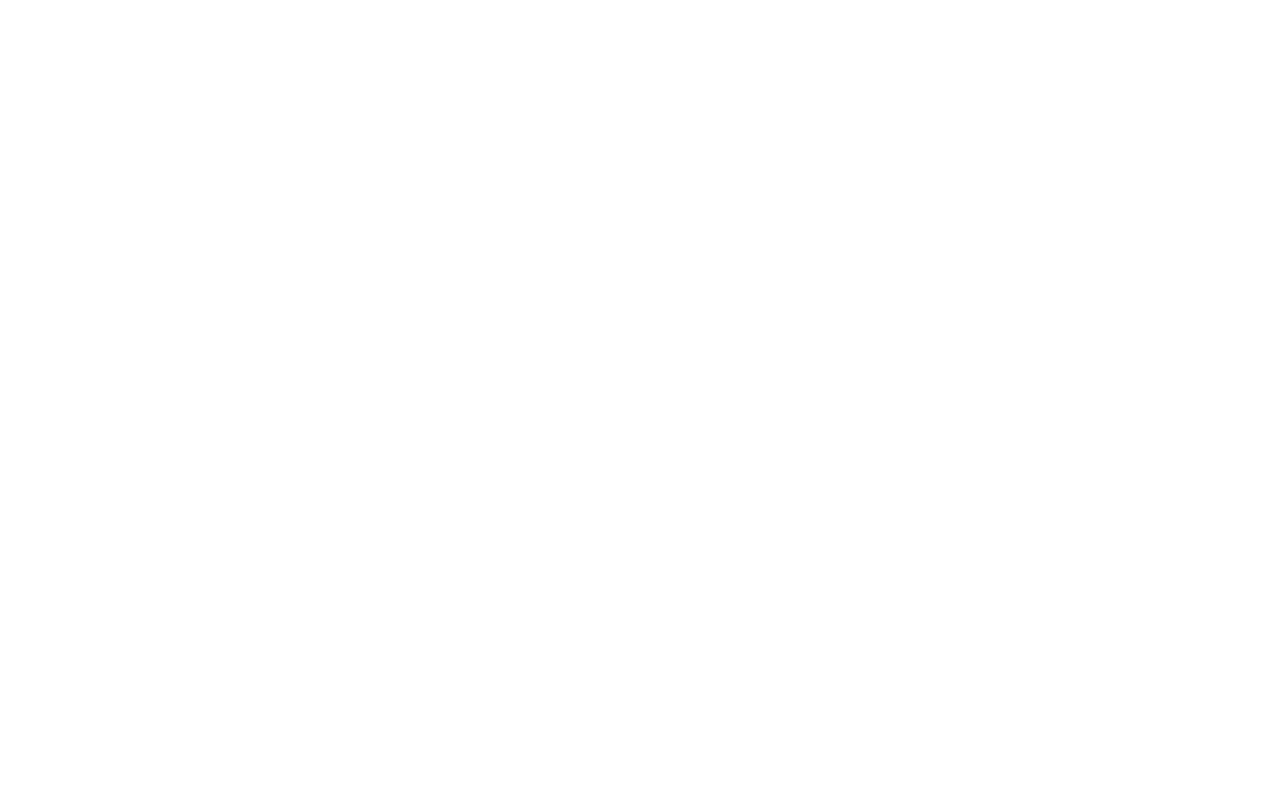
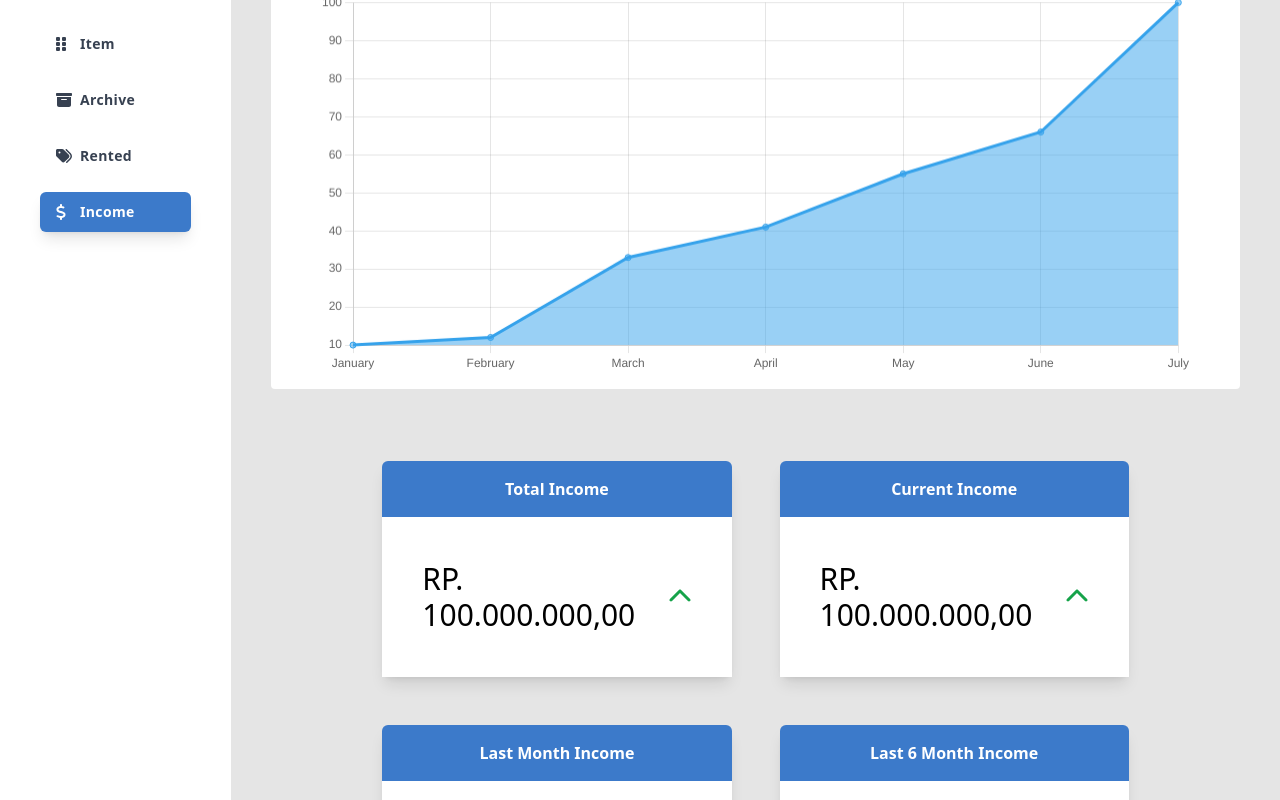
Before and after one commit to Hannon-App/FrontEnd, a React (Vite) app: page /income-tenant in a window 1280 px wide. Before the commit this address had no page. Shown: the part 200-1000 px from the top of the page. Before the commit the page ends 800 px from the top, so only its background shows below. Built offline with nearby package versions, Linux system fonts and the light colour scheme.

Commit message:
feat: tenant page UI

```diff
--- a/package.json
+++ b/package.json
@@ -20,6 +20,7 @@
     "js-cookie": "^3.0.5",
     "js-cookies": "^1.0.4",
     "react": "^18.2.0",
+    "react-chartjs-2": "^5.2.0",
     "react-dom": "^18.2.0",
     "react-icons": "^4.11.0",
     "react-router-dom": "^6.16.0",
--- a/src/App.tsx
+++ b/src/App.tsx
@@ -1,12 +1,16 @@
 // import React from 'react';
 import { BrowserRouter, Route, Routes } from "react-router-dom";
+
+import AdminDashboard from "./pages/Admin/Index";
+import Layout from "./components/Layout";
+import LoginAdmin from "./pages/Auth/LoginAdmin";
+import TenantArchive from "./pages/Tenant/TenantArchive/TenantArchive";
+import TenantDashboard from "./pages/Tenant/TenantDashboard/TenantDashboard";
+import TenantIncome from "./pages/Tenant/TenantIncome/TenantIncome";
+import TenantItem from "./pages/Tenant/TenantItem/TenantItem";
+import TenantManagement from "./pages/Admin/TenantManagement/Index";
+import TenantRented from "./pages/Tenant/TenantRented/TenantRented";
 import axios from "axios";
-
-import LoginAdmin from "./pages/Auth/LoginAdmin";
-import AdminDashboard from "./pages/Admin/Index";
-import TenantManagement from "./pages/Admin/TenantManagement/Index";
-import Layout from "./components/Layout";
-import TenantDashboard from "./pages/Tenant/TenantDashboard/TenantDashboard";
 
 const App = () => {
   axios.defaults.baseURL = "https://hannonapp.site/";
@@ -20,6 +24,10 @@
           <Route path="/LoginAdmin" element={<LoginAdmin />} />
           <Route path="/" element={<Layout />}>
             <Route path="/dashboard-tenant" element={<TenantDashboard />} />
+            <Route path="/item-tenant" element={<TenantItem />} />
+            <Route path="/archive-tenant" element={<TenantArchive />} />
+            <Route path="/rented-tenant" element={<TenantRented />} />
+            <Route path="/income-tenant" element={<TenantIncome />} />
           </Route>
         </Routes>
       </BrowserRouter>
--- a/src/components/Card.tsx
+++ b/src/components/Card.tsx
@@ -2,20 +2,26 @@
   title: string;
   text: string | any;
   color: string;
+  custom?: boolean;
+  customItem?: any;
+  width?: string;
 }
-const Card: React.FC<Card> = ({ title, text, color }) => {
+const Card: React.FC<Card> = ({ title, text, color, customItem, custom, width }) => {
   return (
-    <div className="w-80 shadow-lg rounded-md">
-  <div className={`px-8 py-4 ${color} rounded-t-md flex items-center justify-center`}>
-    <h1 className="font-semibold text-md text-white">{title}</h1>
-  </div>
-  <div className="flex justify-center h-40 items-center flex-col h-full"> {/* Add flex class here */}
-    <h1 className="font-semibold text-6xl">{text}</h1>
-  </div>
-</div>
-
-
-
+    <div className={`${width ? width : "w-80"}  shadow-lg rounded-md`}>
+      <div
+        className={`px-8 py-4 ${color} rounded-t-md flex items-center justify-center`}
+      >
+        <h1 className="font-semibold text-md text-white">{title}</h1>
+      </div>
+      {custom ? (
+        customItem()
+      ) : (
+        <div className="flex justify-center items-center flex-col h-40 bg-white">
+          <h1 className="font-semibold text-6xl">{text}</h1>
+        </div>
+      )}
+    </div>
   );
 };
 
--- /dev/null
+++ b/src/components/LineChart.tsx
@@ -0,0 +1,63 @@
+import {
+    CategoryScale,
+    Chart as ChartJS,
+    Filler,
+    Legend,
+    LineElement,
+    LinearScale,
+    PointElement,
+    Title,
+    Tooltip,
+} from 'chart.js';
+
+import { Line } from 'react-chartjs-2';
+import React from 'react'
+
+type Props = {}
+
+ChartJS.register(
+    CategoryScale,
+    LinearScale,
+    PointElement,
+    LineElement,
+    Title,
+    Tooltip,
+    Filler,
+    Legend
+  );
+
+  export const options = {
+    responsive: true,
+    plugins: {
+      legend: {
+        position: 'top' as const,
+      },
+      title: {
+        display: true,
+        text: 'Chart.js Line Chart',
+      },
+    },
+  };
+
+  const labels = ['January', 'February', 'March', 'April', 'May', 'June', 'July'];
+
+  export const data = {
+    labels,
+    datasets: [
+      {
+        fill: true,
+        label: 'Dataset 2',
+        data: [10,12,33,41,55,66,100],
+        borderColor: 'rgb(53, 162, 235)',
+        backgroundColor: 'rgba(53, 162, 235, 0.5)',
+      },
+    ],
+  };
+
+const LineChart = (props: Props) => {
+  return (
+    <Line options={options} data={data} />
+  )
+}
+
+export default LineChart
--- a/src/components/Sidebar.tsx
+++ b/src/components/Sidebar.tsx
@@ -1,13 +1,14 @@
+import { Link, useLocation } from "react-router-dom";
 import { faBoxArchive, faDollarSign, faGauge, faGripVertical, faTags } from "@fortawesome/free-solid-svg-icons";
 
 import { FontAwesomeIcon } from "@fortawesome/react-fontawesome";
-import { Link } from "react-router-dom";
 import Logo from "../assets/Hannon.svg";
 import React from "react";
 
 type Props = {};
 
 const Sidebar = (props: Props) => {
+  const location = useLocation();
   const sideLink = [
     {
       to: "/dashboard-tenant",
@@ -48,7 +49,7 @@
               <div
                 className={`cursor-pointer w-full flex items-center py-2 px-4 rounded-md hover:w-auto hover:bg-bgBtn text-gray-700 hover:animations hover:text-white ${
                   location.pathname === element.to
-                    ? "bg-bgBtn  rounded-xl shadow-lg text-white font-bold"
+                    ? "bg-bgBtn  rounded-md shadow-lg text-white font-bold"
                     : "font-semibold"
                 }`}
               >
--- /dev/null
+++ b/src/pages/Tenant/TenantArchive/TenantArchive.tsx
@@ -0,0 +1,54 @@
+import { FontAwesomeIcon } from '@fortawesome/react-fontawesome'
+import React from 'react'
+
+type Props = {}
+
+const TenantArchive = (props: Props) => {
+  return (
+    <div className="p-10 h-full">
+      <div className="w-full pb-10">
+        <div>
+          <h1 className="font-semibold text-2xl">List Archive</h1>
+        </div>
+      </div>
+      <div className="py-2 px-12 w-full bg-white rounded">
+        <div className="relative overflow-x-auto">
+          <table className="w-full text-sm text-left  font-semibold">
+            <thead className="text-md uppercase border-b-2">
+              <tr>
+                <th scope="col" className="px-6 py-3">
+                  Name
+                </th>
+                <th scope="col" className="px-6 py-3">
+                  Stocks
+                </th>
+                <th scope="col" className="px-6 py-3">
+                  Type
+                </th>
+                <th scope="col" className="px-6 py-3">
+                  Action
+                </th>
+              </tr>
+            </thead>
+            <tbody className="text-gray-800">
+              <tr className="bg-white border-b hover:bg-gray-300">
+                <td scope="row" className="px-6 py-4 whitespace-nowrap">
+                  Bag
+                </td>
+                <td className="px-6 py-4">2</td>
+                <td className="px-6 py-4">Bag</td>
+                <td className="px-6 py-4 flex gap-5">
+                  <div className="text-green-800 cursor-pointer">
+                    Unarchive
+                  </div>
+                </td>
+              </tr>
+            </tbody>
+          </table>
+        </div>
+      </div>
+    </div>
+  )
+}
+
+export default TenantArchive
--- /dev/null
+++ b/src/pages/Tenant/TenantIncome/TenantIncome.tsx
@@ -0,0 +1,64 @@
+import Card from "../../../components/Card";
+import { FontAwesomeIcon } from "@fortawesome/react-fontawesome";
+import LineChart from "../../../components/LineChart";
+import React from "react";
+import { faChevronUp } from "@fortawesome/free-solid-svg-icons";
+
+type Props = {};
+
+const TenantIncome = (props: Props) => {
+  const customItem = () => {
+    return (
+      <div className="flex justify-center items-center h-40 bg-white px-10">
+        <h1 className="text-3xl pr-2">RP. 100.000.000,00</h1>
+        <div className="text-green-600">
+          <FontAwesomeIcon icon={faChevronUp} size="xl" />
+        </div>
+      </div>
+    );
+  };
+  return (
+    <div className="p-10 h-full">
+      <div className="py-4 px-12 w-full h-100 bg-white rounded">
+        <LineChart />
+      </div>
+
+      <div className="my-6 py-12 px-12 w-full flex flex-wrap gap-12 justify-center">
+        <Card
+          title="Total Income"
+          text="10"
+          color="bg-bgBtn"
+          custom={true}
+          customItem={customItem}
+          width="w-2/5"
+        />
+        <Card
+          title="Current Income"
+          text="5"
+          color="bg-bgBtn"
+          custom={true}
+          customItem={customItem}
+          width="w-2/5"
+        />
+        <Card
+          title="Last Month Income"
+          text="5"
+          color="bg-bgBtn"
+          custom={true}
+          customItem={customItem}
+          width="w-2/5"
+        />
+        <Card
+          title="Last 6 Month Income"
+          text="3"
+          color="bg-bgBtn"
+          custom={true}
+          customItem={customItem}
+          width="w-2/5"
+        />
+      </div>
+    </div>
+  );
+};
+
+export default TenantIncome;
--- /dev/null
+++ b/src/pages/Tenant/TenantItem/TenantItem.tsx
@@ -0,0 +1,63 @@
+import { faPenToSquare, faTrash } from "@fortawesome/free-solid-svg-icons";
+
+import Button from "../../../components/Button";
+import { FontAwesomeIcon } from "@fortawesome/react-fontawesome";
+import React from "react";
+
+type Props = {};
+
+const TenantItem = (props: Props) => {
+  return (
+    <div className="p-10 h-full">
+      <div className="w-full">
+        <div>
+          <h1 className="font-semibold text-2xl">List Item</h1>
+        </div>
+        <div className="py-10 flex flex-wrap justify-end">
+          <div><Button textBtn="Add Item" color="bg-bgBtn" /></div>
+        </div>
+      </div>
+      <div className="py-2 px-12 w-full bg-white rounded">
+        <div className="relative overflow-x-auto">
+          <table className="w-full text-sm text-left  font-semibold">
+            <thead className="text-md uppercase border-b-2">
+              <tr>
+                <th scope="col" className="px-6 py-3">
+                  Name
+                </th>
+                <th scope="col" className="px-6 py-3">
+                  Stocks
+                </th>
+                <th scope="col" className="px-6 py-3">
+                  Type
+                </th>
+                <th scope="col" className="px-6 py-3">
+                  Action
+                </th>
+              </tr>
+            </thead>
+            <tbody className="text-gray-800">
+              <tr className="bg-white border-b hover:bg-gray-300">
+                <td scope="row" className="px-6 py-4 whitespace-nowrap">
+                  Bag
+                </td>
+                <td className="px-6 py-4">2</td>
+                <td className="px-6 py-4">Bag</td>
+                <td className="px-6 py-4 flex gap-5">
+                  <div className="text-green-800 cursor-pointer">
+                    <FontAwesomeIcon icon={faPenToSquare} size="xl" />
+                  </div>
+                  <div className="text-red-800 cursor-pointer">
+                    <FontAwesomeIcon icon={faTrash} size="xl" />
+                  </div>
+                </td>
+              </tr>
+            </tbody>
+          </table>
+        </div>
+      </div>
+    </div>
+  );
+};
+
+export default TenantItem;
--- /dev/null
+++ b/src/pages/Tenant/TenantRented/TenantRented.tsx
@@ -0,0 +1,63 @@
+import Button from "../../../components/Button";
+import React from "react";
+
+type Props = {};
+
+const TenantRented = (props: Props) => {
+  return (
+    <div className="p-10 h-full">
+      <div className="w-full pb-10">
+        <div>
+          <h1 className="font-semibold text-2xl">List Rented</h1>
+        </div>
+      </div>
+      <div className="py-2 px-12 w-full bg-white rounded">
+        <div className="relative overflow-x-auto">
+          <table className="w-full text-sm text-left  font-semibold">
+            <thead className="text-md uppercase border-b-2">
+              <tr>
+                <th scope="col" className="px-6 py-3">
+                  Customer
+                </th>
+                <th scope="col" className="px-6 py-3">
+                  Item
+                </th>
+                <th scope="col" className="px-6 py-3">
+                  Time
+                </th>
+                <th scope="col" className="px-6 py-3">
+                  Status
+                </th>
+                <th scope="col" className="px-6 py-3">
+                  Action
+                </th>
+              </tr>
+            </thead>
+            <tbody className="text-gray-800">
+              <tr className="bg-white border-b hover:bg-gray-300">
+                <td scope="row" className="px-6 py-4 whitespace-nowrap">
+                  Bag
+                </td>
+                <td className="px-6 py-4">2</td>
+                <td className="px-6 py-4">Bag</td>
+                <td className="px-6 py-4">
+                  <span className="inline-flex font-semibold items-center bg-green-100 text-green-800 text-sm mr-2 px-2.5 py-0.5 rounded-full">
+                    <span className="w-2 h-2 mr-1 bg-green-500 rounded-full"></span>
+                    Pending Approve
+                  </span>
+                </td>
+                <td className="px-6 py-4 flex gap-5">
+                  <div>
+                    <Button textBtn="Approve" color="bg-green-600" />
+                  </div>
+                </td>
+              </tr>
+            </tbody>
+          </table>
+        </div>
+      </div>
+    </div>
+  );
+};
+
+export default TenantRented;
```
Also changed, not shown: 1 other file (tests, documents, lock files or other folders).
